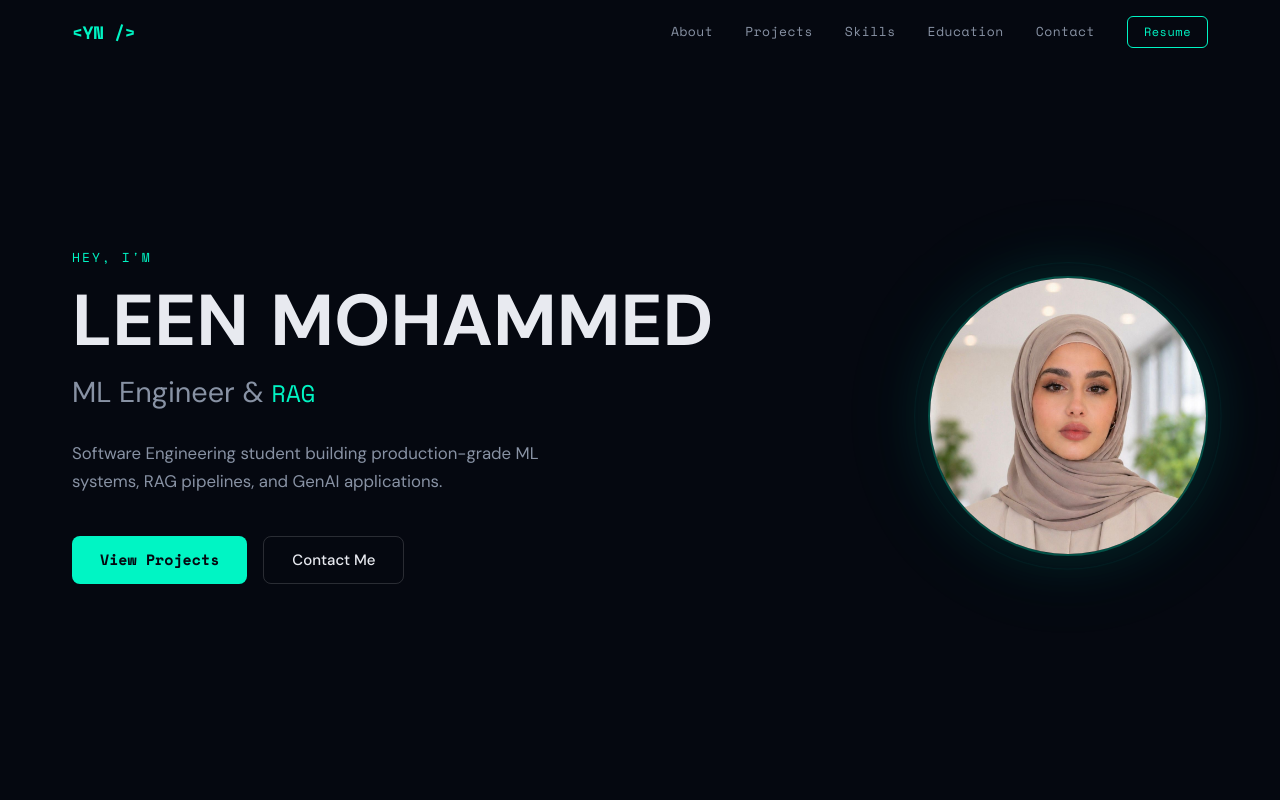
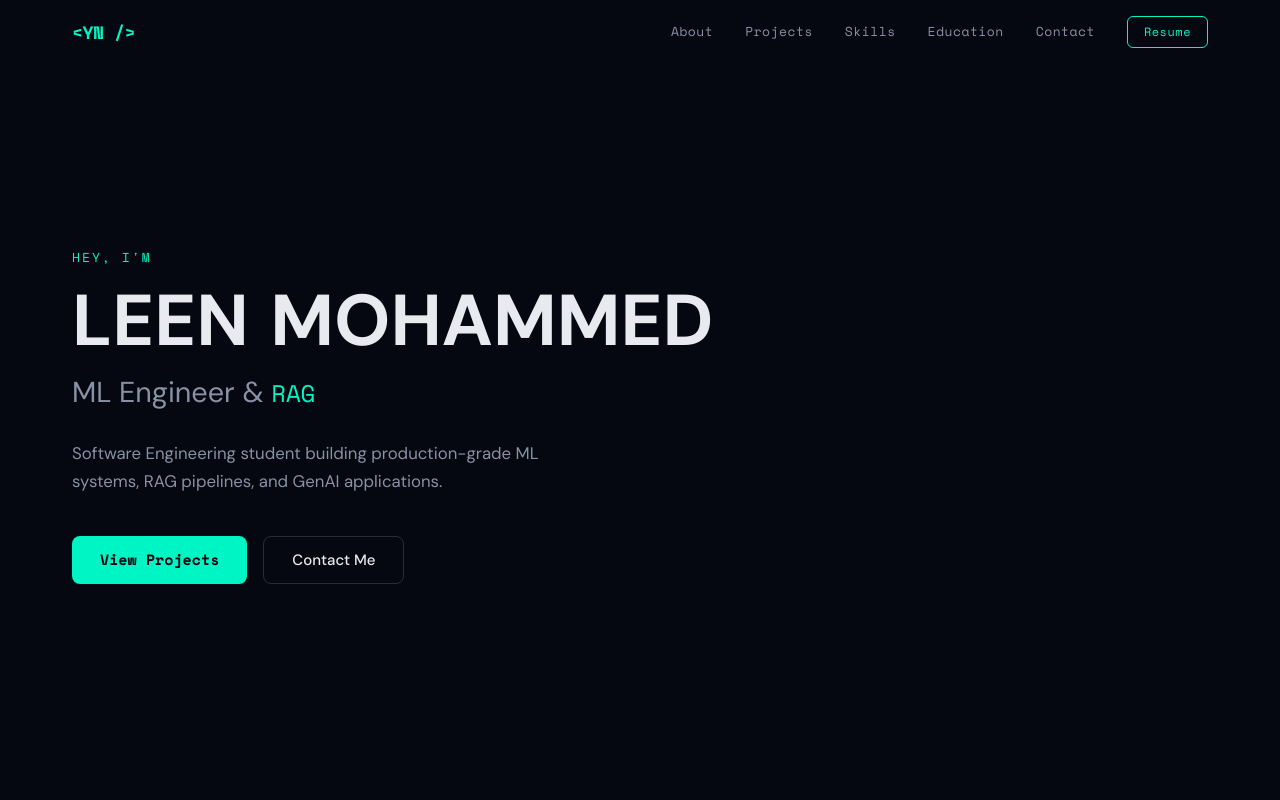
Before and after one commit to Mavi28/portfolio, a React (Vite) app: page / in a window 1280 px wide. Shown: the top 800 px of the page. Built offline with nearby package versions, Linux system fonts and the light colour scheme.

Commit message:
avatar section removed

```diff
--- a/src/components/Hero.jsx
+++ b/src/components/Hero.jsx
@@ -1,6 +1,6 @@
 import { useEffect, useState, useRef } from "react";
 import { motion } from "framer-motion";
-import avatarSrc from "../assets/avatar.jpg";
+
 
 const roles = ["ML Engineer", "AI Engineer", "RAG Builder", "GenAI Developer"];
 
@@ -169,49 +169,6 @@ export default function Hero() {
             </a>
           </motion.div>
         </div>
-
-        {/* Avatar */}
-        <motion.div
-          initial={{ opacity: 0, scale: 0.85 }}
-          animate={{ opacity: 1, scale: 1 }}
-          transition={{ delay: 0.4, duration: 0.7, ease: "easeOut" }}
-          style={{ flex: "0 0 auto", display: "flex", justifyContent: "center" }}
-        >
-          <div style={{ position: "relative" }}>
-            <div
-              style={{
-                width: 280,
-                height: 280,
-                borderRadius: "50%",
-                overflow: "hidden",
-                border: "2px solid rgba(0,245,196,0.3)",
-                boxShadow: "0 0 60px rgba(0,245,196,0.12), 0 0 120px rgba(0,245,196,0.06)",
-              }}
-            >
-              <img
-                src={avatarSrc}
-                alt="LEEN MOHAMMED"
-                style={{ width: "100%", height: "100%", objectFit: "cover" }}
-                onError={(e) => {
-                  e.target.style.display = "none";
-                  e.target.parentNode.style.background = "linear-gradient(135deg, #0d1117 0%, #161b27 100%)";
-                  e.target.parentNode.innerHTML = `<div style="width:100%;height:100%;display:flex;align-items:center;justify-content:center;font-family:'Space Mono',monospace;font-size:64px;">👤</div>`;
-                }}
-              />
-            </div>
-            {/* Glow ring */}
-            <div
-              style={{
-                position: "absolute",
-                inset: -12,
-                borderRadius: "50%",
-                border: "1px solid rgba(0,245,196,0.1)",
-                animation: "pulse-ring 3s ease-in-out infinite",
-              }}
-            />
-            <style>{`@keyframes pulse-ring{0%,100%{transform:scale(1);opacity:0.5}50%{transform:scale(1.04);opacity:1}}`}</style>
-          </div>
-        </motion.div>
       </div>
     </section>
   );
```
